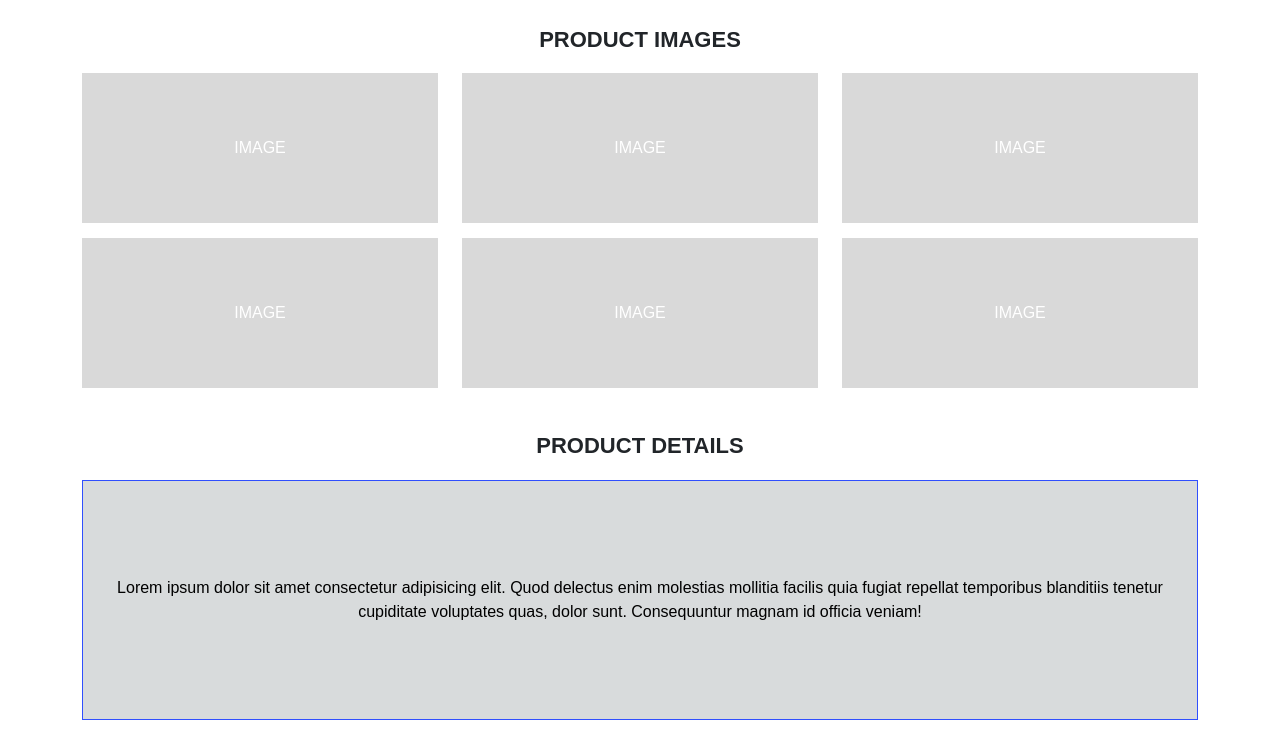
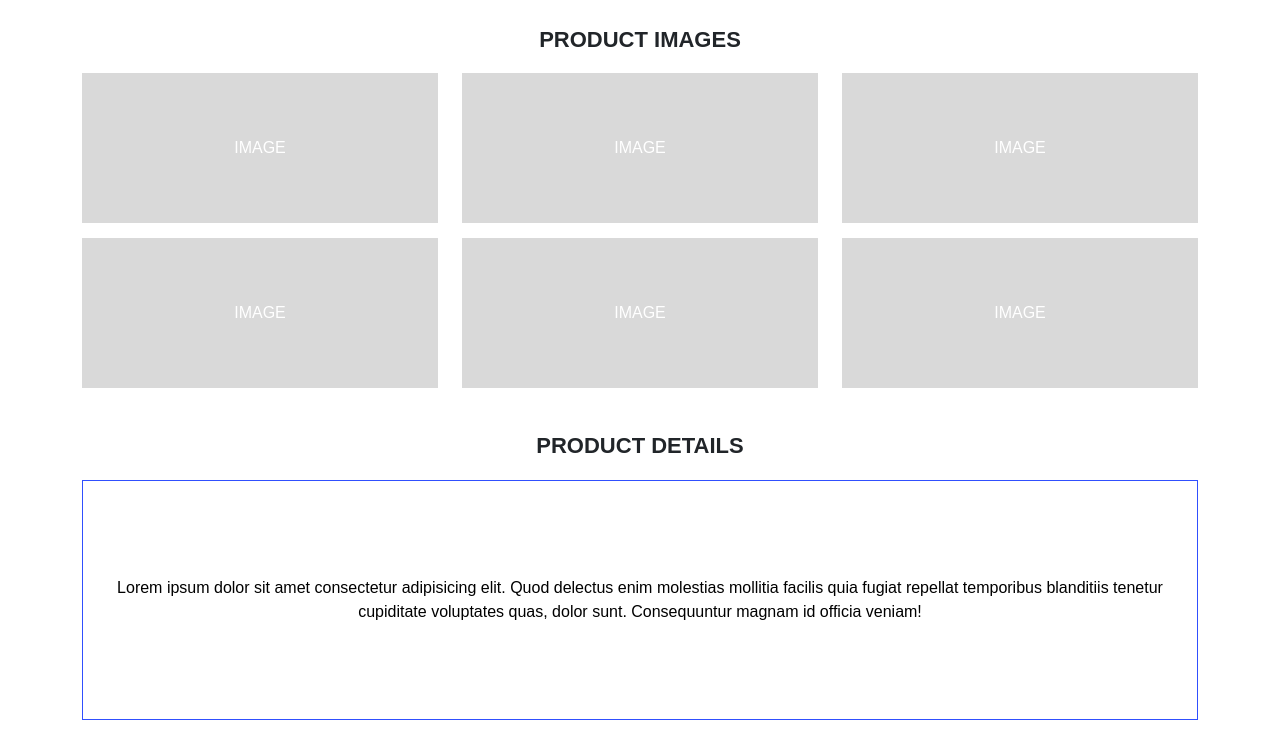
Before and after one commit to Chandru0811/dealslah_business, a plain HTML site: page businessDiscription.html in a window 1280 px wide. Shown: the part 351-1086 px from the top of the page. Drawn offline with nearby package versions, Linux system fonts and the light colour scheme; a script that the page names is missing.

Commit message:
code updated

```diff
--- a/assets/css/businessDiscription.css
+++ b/assets/css/businessDiscription.css
@@ -63,7 +63,6 @@ body {
     margin-bottom: 15px;
   }
   .product-discription {
-    background: #d8dbdc;
     height: 30vh;
     display: flex;
     justify-content: center;
```
